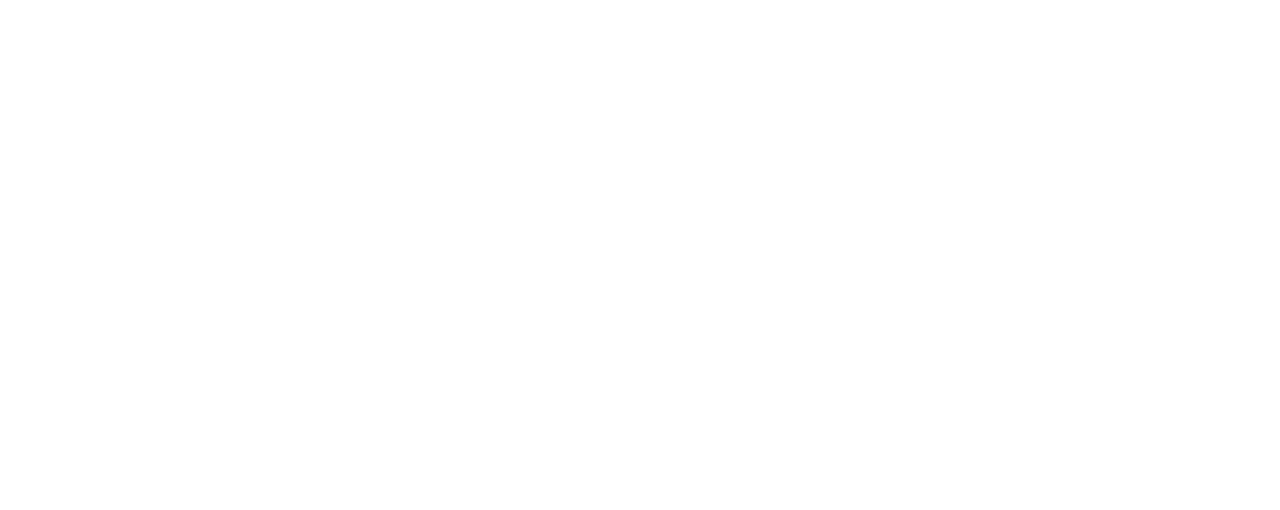
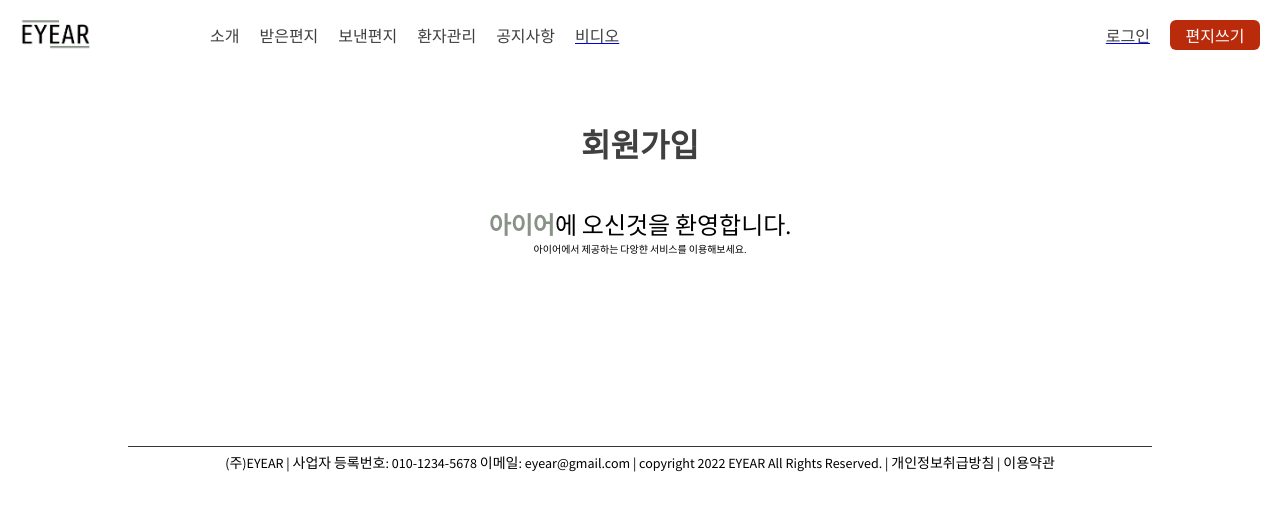
Before and after one commit to eyear22/eyear_frontend, a React (Create React App) app: page /join in a window 1280 px wide. Before the commit this address had no page. Shown: the top 510 px of the page. Built offline with nearby package versions, Linux system fonts and the light colour scheme.

Commit message:
[FEAT] 회원가입 페이지 생성

```diff
--- a/src/App.js
+++ b/src/App.js
@@ -4,6 +4,7 @@
 import Send from './pages/Send';
 import VideoDetail from './pages/VideoDetail';
 import Login from './pages/Login';
+import Join from './pages/Join';
 
 const App = () => {
   return (
@@ -14,6 +15,7 @@
         <Route path="/send" element={<Send />} />
         <Route path="/videoDetail" element={<VideoDetail />} />
         <Route path="/login" element={<Login />} />
+        <Route path="/join" element={<Join />} />
       </Routes>
     </BrowserRouter>
   );
--- /dev/null
+++ b/src/pages/Join.js
@@ -0,0 +1,38 @@
+import styled from 'styled-components';
+import AuthLayout from '../components/common/AuthLayout';
+
+const Join = () => {
+  return (
+    <AuthLayout title="회원가입">
+      <Center>
+        <BigDesc>
+          <StyledText>아이어</StyledText>에 오신것을 환영합니다.
+        </BigDesc>
+        <SmallDesc>아이어에서 제공하는 다앙햔 서비스를 이용해보세요.</SmallDesc>
+      </Center>
+    </AuthLayout>
+  );
+};
+
+const Center = styled.div`
+  display: flex;
+  flex-direction: column;
+  align-items: center;
+  padding: 40px 0;
+`;
+
+const StyledText = styled.text`
+  color: #889287;
+  font-weight: bold;
+  font-size: 24px;
+`;
+
+const BigDesc = styled.text`
+  font-size: 24px;
+`;
+
+const SmallDesc = styled.text`
+  font-size: 10px;
+`;
+
+export default Join;
```
